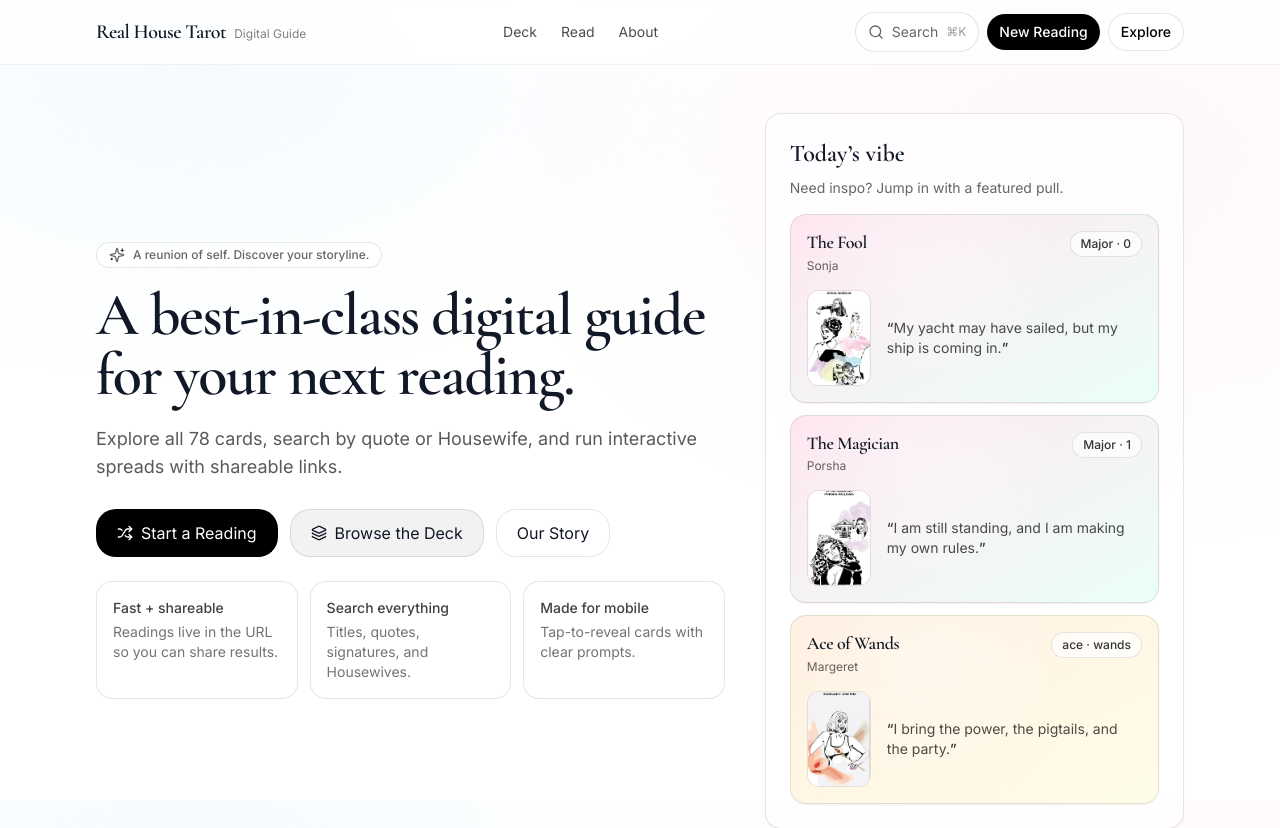
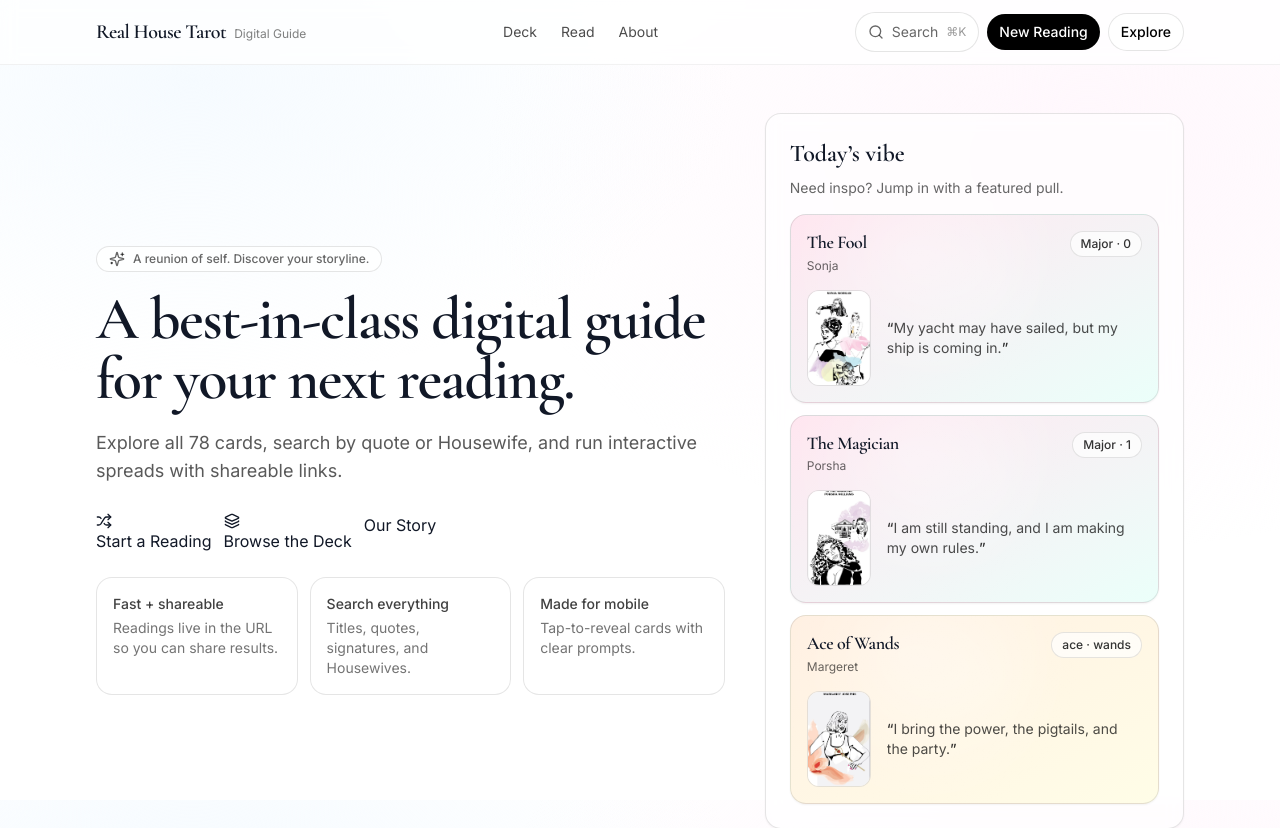
Before and after one commit to williamseddon/Testing, a Next.js app: page / in a window 1280 px wide. Shown: the top 828 px of the page. Built offline with nearby package versions, Linux system fonts and the light colour scheme.

Commit message:
Update Button.tsx

```diff
--- a/src/components/Button.tsx
+++ b/src/components/Button.tsx
@@ -1,58 +1,53 @@
-import Link from 'next/link'
-import { cn } from '@/lib/utils'
+import Link from "next/link";
 
 type CommonProps = {
-  variant?: 'primary' | 'ghost' | 'soft'
-  size?: 'sm' | 'md' | 'lg'
-  className?: string
-  children: React.ReactNode
-}
+  className?: string;
+  children: React.ReactNode;
+  variant?: "primary" | "secondary" | "ghost";
+  size?: "sm" | "md" | "lg";
+};
 
-function classes(variant: CommonProps['variant'], size: CommonProps['size']) {
-  const v =
-    variant === 'ghost'
-      ? 'bg-transparent hover:bg-black/5'
-      : variant === 'soft'
-        ? 'bg-black/5 hover:bg-black/10'
-        : 'bg-black text-white hover:bg-black/90'
+type AnchorProps = CommonProps & {
+  href: string;
+  onClick?: never;
+  type?: never;
+  target?: string;
+  rel?: string;
+};
 
-  const s =
-    size === 'sm'
-      ? 'h-9 px-3 text-sm'
-      : size === 'lg'
-        ? 'h-12 px-5 text-base'
-        : 'h-10 px-4 text-sm'
+type ButtonProps = CommonProps & {
+  href?: never;
+  onClick?: () => void;
+  type?: "button" | "submit";
+  disabled?: boolean;
+};
 
-  return cn(
-    'inline-flex items-center justify-center gap-2 rounded-xl2 border border-black/10 transition',
-    'focus-visible:outline-none focus-visible:ring-2 focus-visible:ring-black/30 focus-visible:ring-offset-2 focus-visible:ring-offset-white',
-    v,
-    s,
-  )
-}
+export function Button(props: AnchorProps | ButtonProps) {
+  const { className, children } = props;
 
-export function Button(
-  props:
-    | (CommonProps & { href: string; onClick?: never })
-    | (CommonProps & { href?: never; onClick?: () => void; type?: 'button' | 'submit' }),
-) {
-  const { variant = 'primary', size = 'md', className, children } = props
-
-  if ('href' in props) {
+  // ✅ clean narrowing: anchor branch
+  if ("href" in props) {
     return (
-      <Link href={props.href} className={cn(classes(variant, size), className)}>
+      <Link
+        href={props.href}
+        className={className}
+        target={props.target}
+        rel={props.rel}
+      >
         {children}
       </Link>
-    )
+    );
   }
 
+  // ✅ button branch: type is valid here
   return (
     <button
-      type={props.type ?? 'button'}
+      type={props.type ?? "button"}
       onClick={props.onClick}
-      className={cn(classes(variant, size), className)}
+      className={className}
+      disabled={props.disabled}
     >
       {children}
     </button>
-  )
+  );
 }
```
